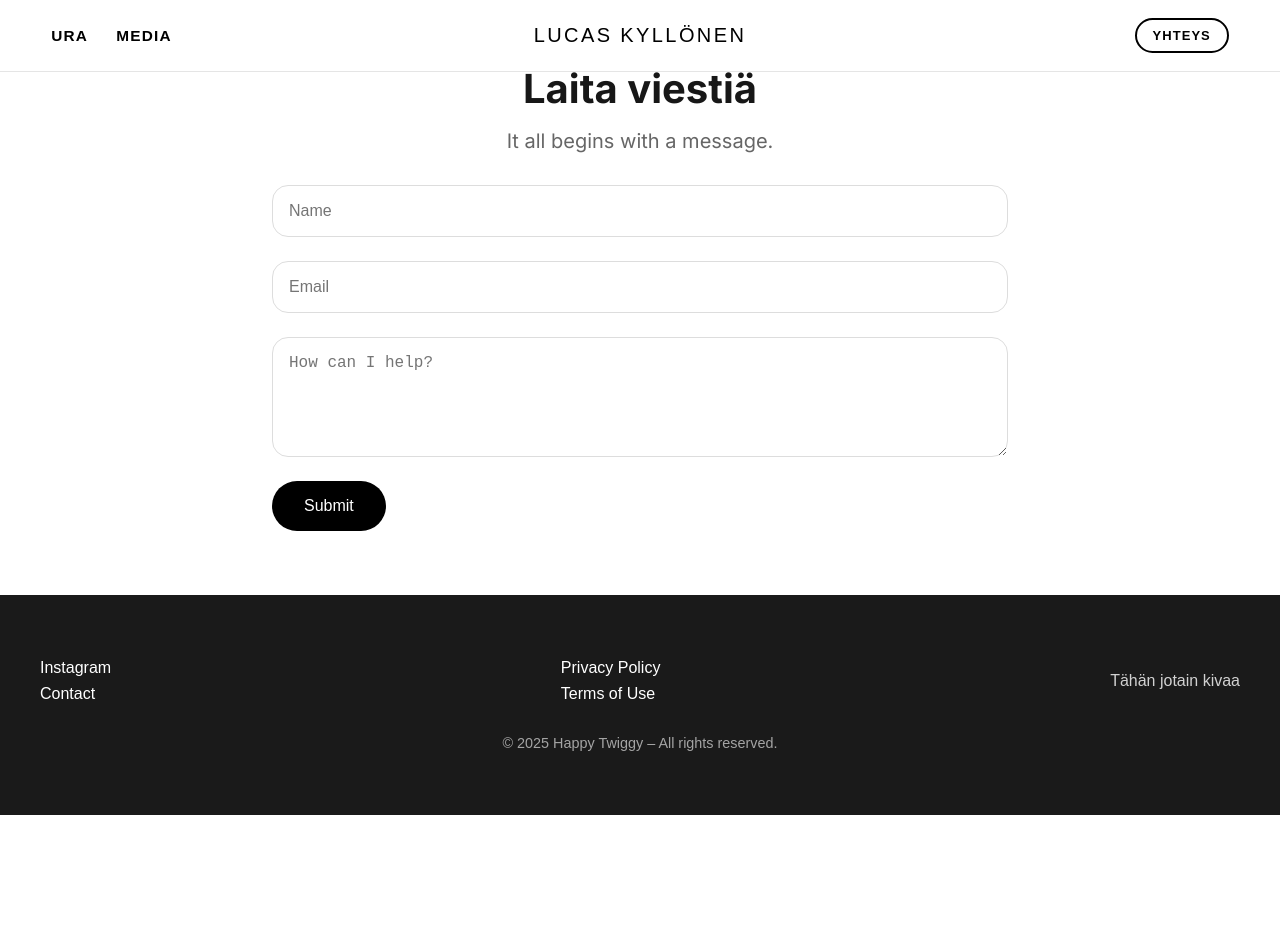
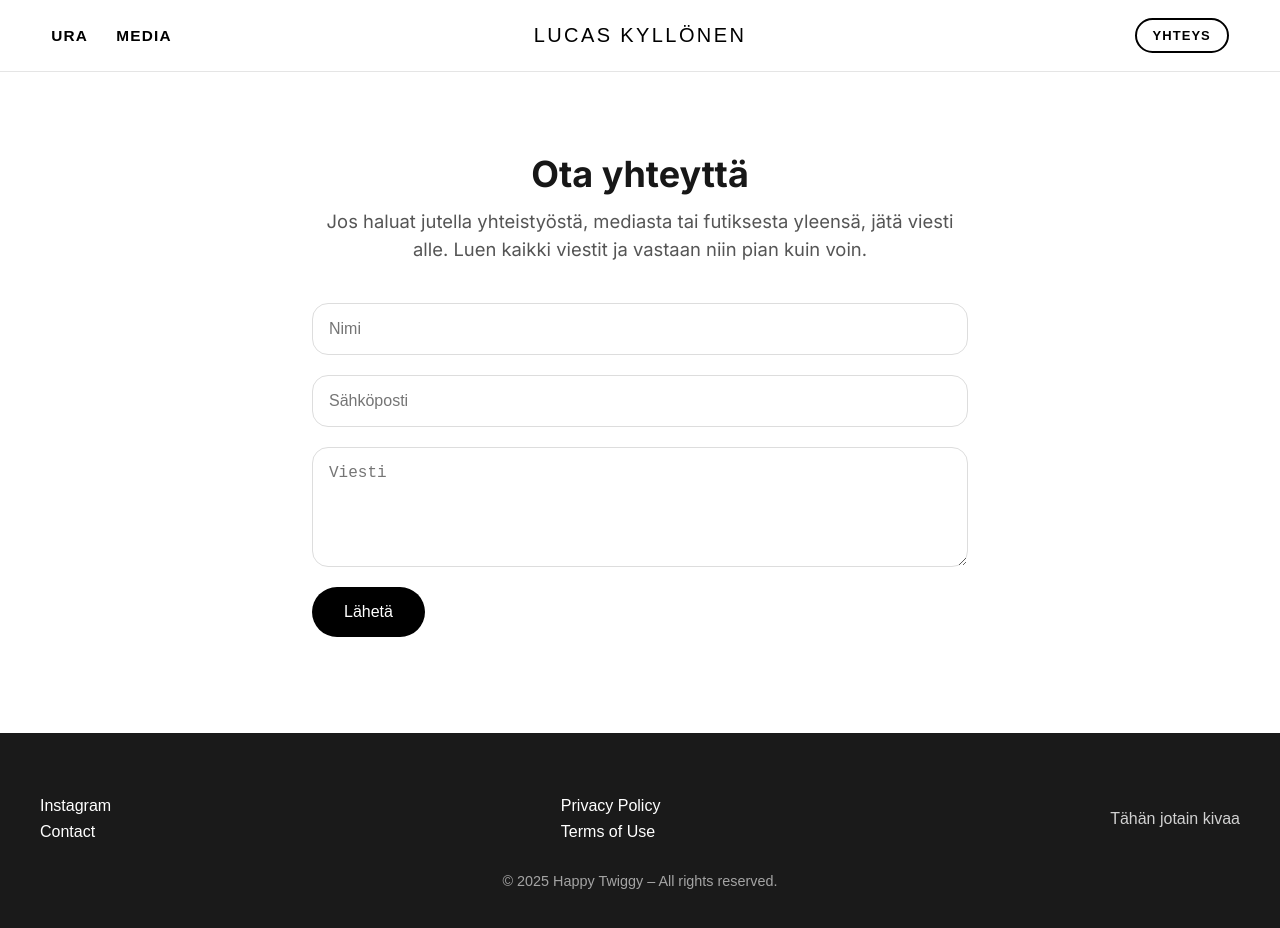
Before and after one commit to susannakyllonen/lucas-site, a Next.js app: page /contact in a window 1280 px wide. Shown: the top 928 px of the page. Before the commit the page ends 815 px from the top, so only its background shows below. Built offline with nearby package versions, Linux system fonts and the light colour scheme; a web font is replaced by a local one.

Commit message:
contact page styling

```diff
--- a/package.json
+++ b/package.json
@@ -16,6 +16,7 @@
     "react": "19.1.0",
     "react-dom": "19.1.0",
     "react-intersection-observer": "^9.16.0",
+    "resend": "^6.1.0",
     "styled-components": "^6.1.19"
   },
   "devDependencies": {
--- a/src/app/contact/page.tsx
+++ b/src/app/contact/page.tsx
@@ -5,28 +5,29 @@ import { useState } from "react";
 import styled from "styled-components";
 
 const PageWrapper = styled.div`
-  padding: 4rem 2rem;
-  max-width: 800px;
+  padding: calc(88px + 4rem) 2rem 6rem;
+  max-width: 720px;
   margin: 0 auto;
 `;
 
 const Heading = styled.h1`
-  font-size: 2.5rem;
-  margin-bottom: 1rem;
+  font-size: 2.25rem;
+  margin-bottom: 0.75rem;
   text-align: center;
 `;
 
 const Subheading = styled.p`
-  font-size: 1.25rem;
+  font-size: 1.15rem;
   text-align: center;
-  color: #666;
-  margin-bottom: 2rem;
+  color: #555;
+  margin-bottom: 2.5rem;
+  line-height: 1.5;
 `;
 
 const Form = styled.form`
   display: flex;
   flex-direction: column;
-  gap: 1.5rem;
+  gap: 1.25rem;
 `;
 
 const Input = styled.input`
@@ -65,11 +66,10 @@ const SuccessMessage = styled.div`
   background: #e6ffed;
   border: 2px solid #b6f5c2;
   color: #22543d;
-  padding: 1.5rem;
-  border-radius: 1.5rem;
-  font-size: 1.15rem;
+  padding: 1.25rem;
+  border-radius: 1rem;
+  font-size: 1.05rem;
   font-weight: 500;
-  box-shadow: 0 4px 12px rgba(0, 0, 0, 0.05);
   margin-top: 1rem;
 `;
 
@@ -81,37 +81,39 @@ export default function ContactPage() {
     const form = e.currentTarget;
     const name = (form[0] as HTMLInputElement).value;
     const email = (form[1] as HTMLInputElement).value;
-    const category = (form[2] as HTMLSelectElement).value;
-    const message = (form[3] as HTMLTextAreaElement).value;
+    const message = (form[2] as HTMLTextAreaElement).value;
 
     const res = await fetch("/api/contact", {
       method: "POST",
       headers: { "Content-Type": "application/json" },
-      body: JSON.stringify({ name, email, category, message }),
+      body: JSON.stringify({ name, email, message }),
     });
 
     if (res.ok) {
       setSent(true);
       form.reset();
     } else {
-      alert("Message failed to send.");
+      alert("Viestin lähettäminen epäonnistui.");
     }
   }
 
   return (
     <PageWrapper>
       <Header />
-      <Heading>Laita viestiä</Heading>
-      <Subheading>It all begins with a message.</Subheading>
+      <Heading>Ota yhteyttä</Heading>
+      <Subheading>
+        Jos haluat jutella yhteistyöstä, mediasta tai futiksesta yleensä, jätä
+        viesti alle. Luen kaikki viestit ja vastaan niin pian kuin voin.
+      </Subheading>
 
       <Form onSubmit={handleSubmit}>
-        <Input type="text" placeholder="Name" required />
-        <Input type="email" placeholder="Email" required />
-        <TextArea placeholder="How can I help?" required />
-        <SubmitButton type="submit">Submit</SubmitButton>
+        <Input type="text" placeholder="Nimi" required />
+        <Input type="email" placeholder="Sähköposti" required />
+        <TextArea placeholder="Viesti" required />
+        <SubmitButton type="submit">Lähetä</SubmitButton>
         {sent && (
           <SuccessMessage>
-            🎉 Message sent successfully! I’ll get back to you soon.
+            🎉 Viesti lähetetty onnistuneesti! Palaan pian asiaan.
           </SuccessMessage>
         )}
       </Form>
```
Also changed, not shown: 1 other file (tests, documents, lock files or other folders).
